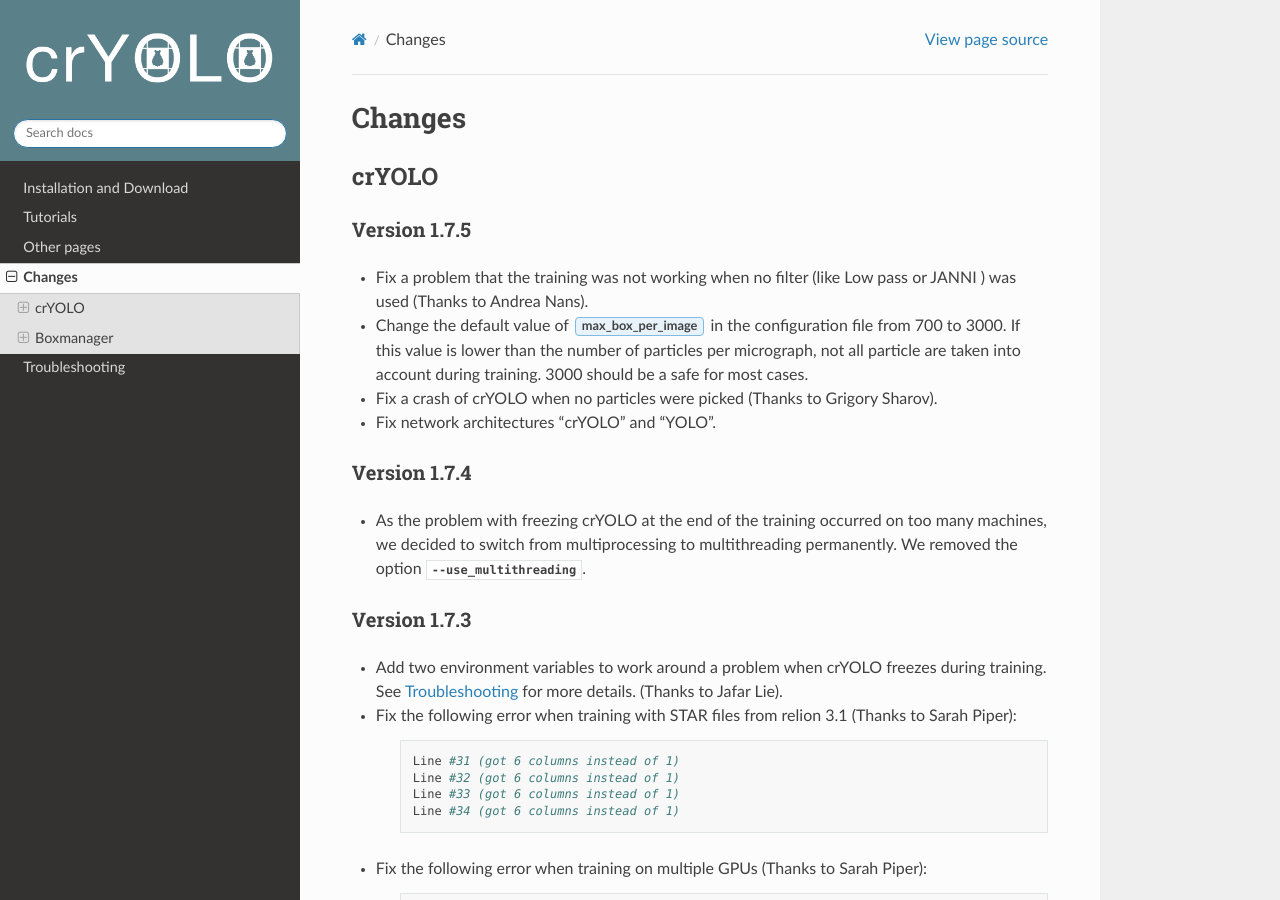
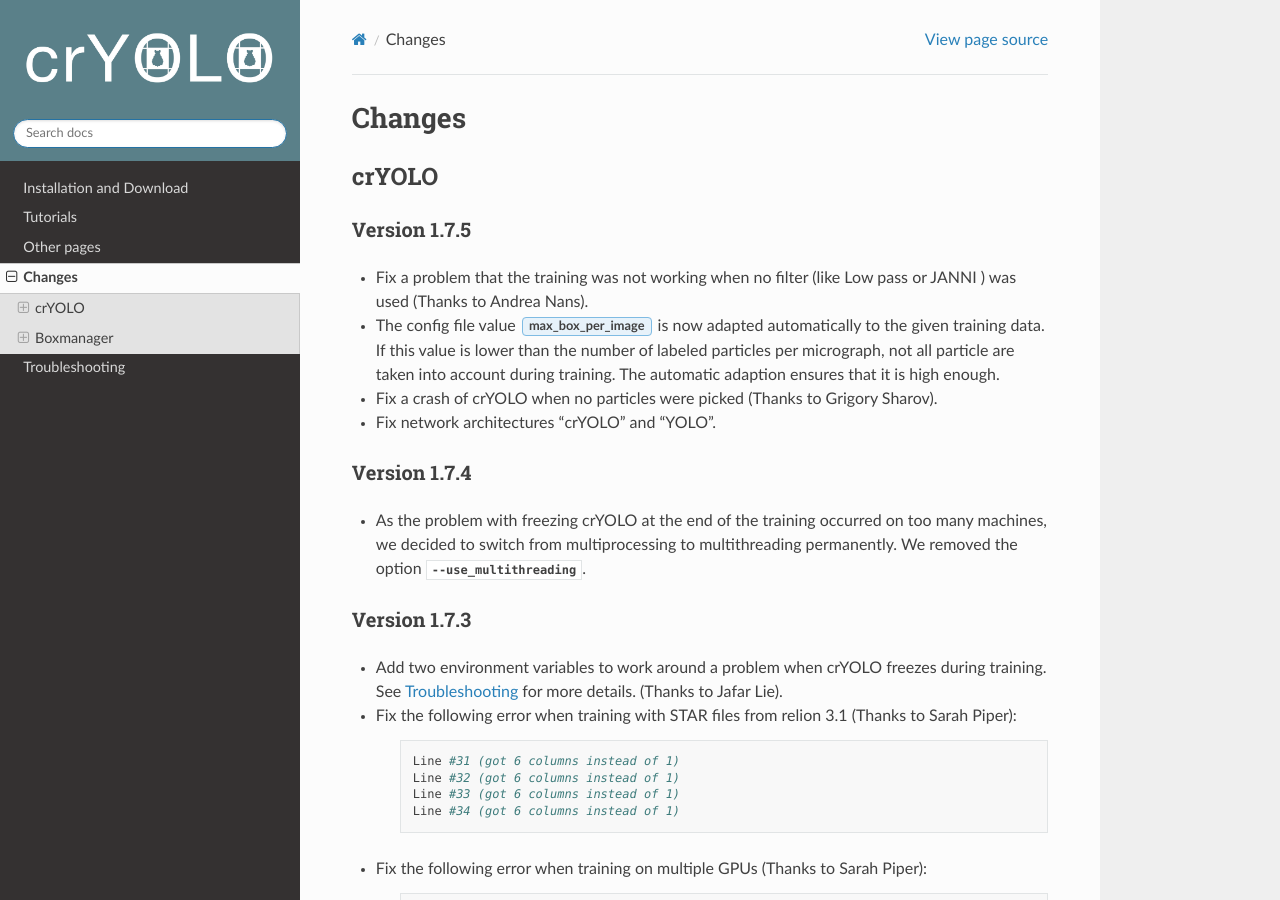
Before and after one commit to MPI-Dortmund/cryolo, a Sphinx documentation site: the page built from source/changes.rst, in a window 1280 px wide and 900 px high. Built offline with Sphinx 7.4.7 and the Read the Docs theme 2.0.0, drawn with Linux system fonts in a browser that asks for light colours.

Commit message:
formatting

```diff
--- a/source/changes.rst
+++ b/source/changes.rst
@@ -9,7 +9,7 @@
 
 * Fix a problem that the training was not working when no filter (like Low pass or JANNI ) was used (Thanks to Andrea Nans).
 
-* Change the default value of :guilabel:`max_box_per_image` in the configuration file from 700 to 3000. If this value is lower than the number of particles per micrograph, not all particle are taken into account during training. 3000 should be a safe for most cases.
+* The config file value :guilabel:`max_box_per_image` is now adapted automatically to the given training data. If this value is lower than the number of labeled particles per micrograph, not all particle are taken into account during training. The automatic adaption ensures that it is high enough.
 
 * Fix a crash of crYOLO when no particles were picked (Thanks to Grigory Sharov).
 
```
